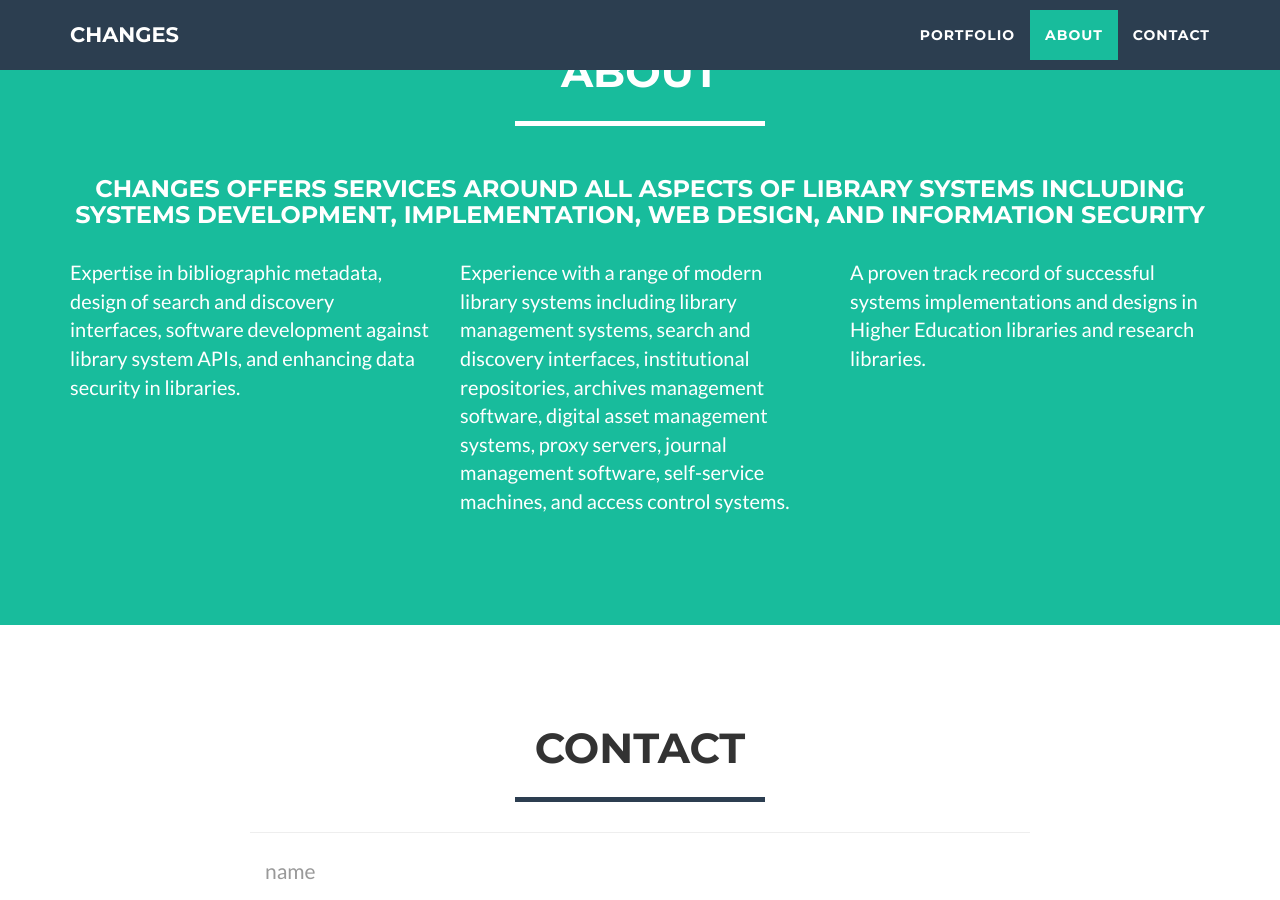
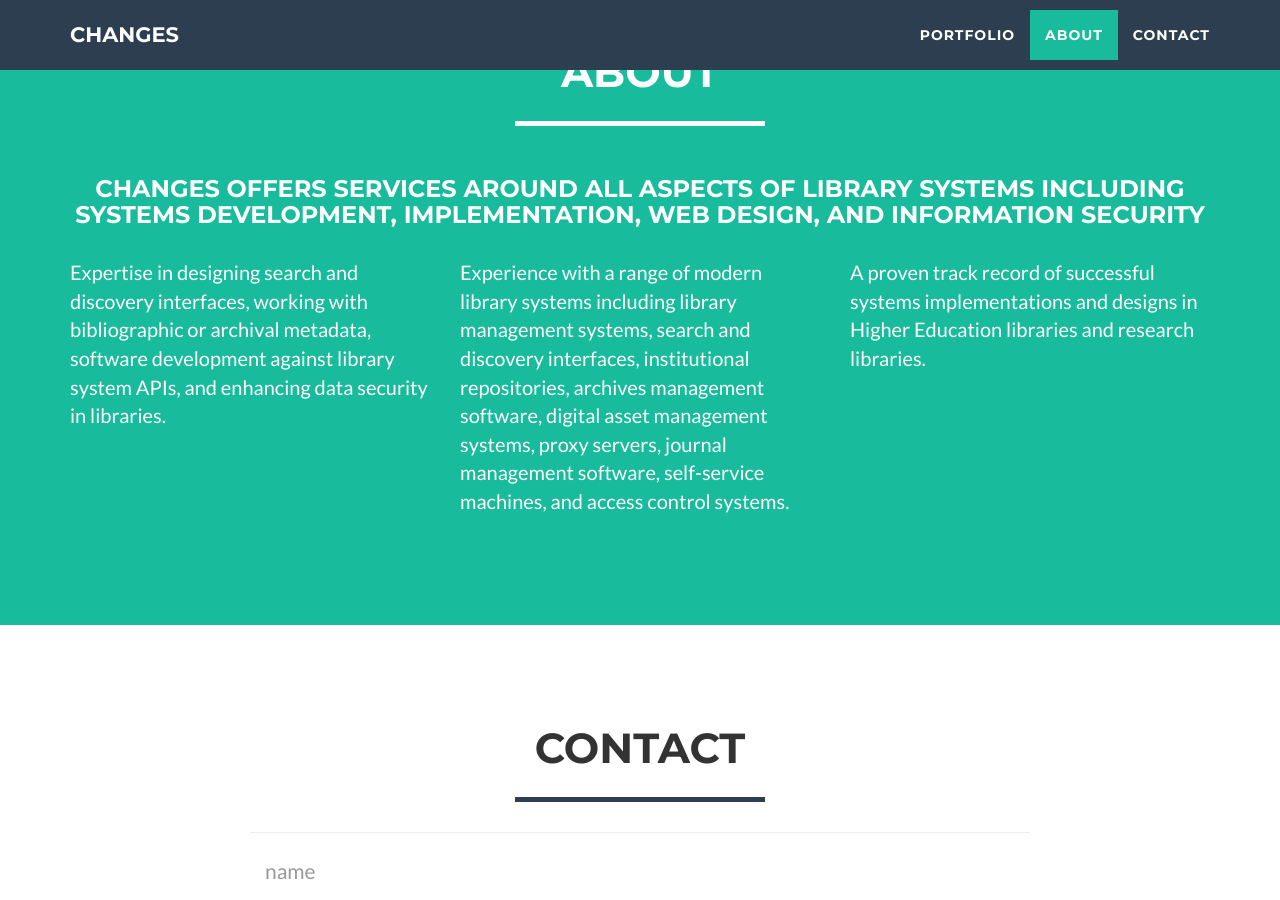
Before and after one commit to SimonXIX/simonxix.github.io, a Jekyll site: the page index.html, which Jekyll copies as it is, in a window 1280 px wide and 900 px high, scrolled down 1734 px. Built offline with Jekyll 4.4.1, drawn with Linux system fonts in a browser that asks for light colours; nearby versions of some CDN libraries.

Commit message:
Updates to index.html

```diff
--- a/index.html
+++ b/index.html
@@ -172,7 +172,7 @@
                     <h3>changes offers services around all aspects of library systems including systems development, implementation, web design, and information security</h3><br/>
                 </div>
 				<div class="col-lg-4">
-					<p>Expertise in bibliographic metadata, design of search and discovery interfaces, software development against library system APIs, and enhancing data security in libraries.</p>
+					<p>Expertise in designing search and discovery interfaces, working with bibliographic or archival metadata, software development against library system APIs, and enhancing data security in libraries.</p>
                 </div>
 				<div class="col-lg-4">
 					<p>Experience with a range of modern library systems including library management systems, search and discovery interfaces, institutional repositories, archives management software, digital asset management systems, proxy servers, journal management software, self-service machines, and access control systems.</p>
```
